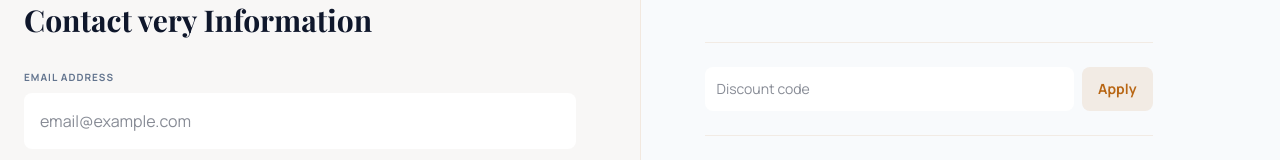
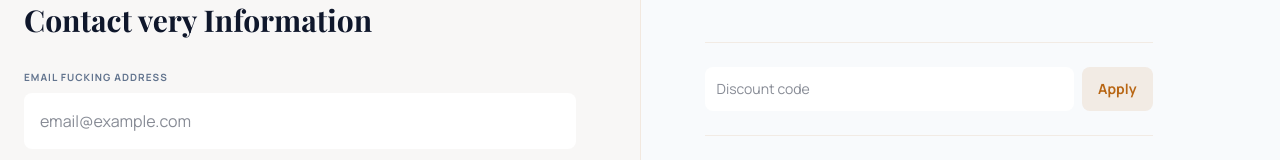
Before and after one commit to dev-oriel/THE-GALATOS, a React (Vite) app: page /checkout in a window 1280 px wide. Shown: the part 183-343 px from the top of the page. Built offline with nearby package versions, Linux system fonts and the light colour scheme; a web font is replaced by a local one.

Commit message:
modified checkout page

```diff
--- a/src/pages/CheckoutPage.jsx
+++ b/src/pages/CheckoutPage.jsx
@@ -54,7 +54,7 @@ const CheckoutPage = () => {
               <div className="space-y-4">
                 <div className="flex flex-col gap-2">
                   <label className="text-[10px] font-bold uppercase tracking-widest text-slate-500">
-                    Email Address
+                    Email fucking Address
                   </label>
                   <input
                     className="w-full border-primary/20 bg-white dark:bg-white/5 p-4 rounded-lg focus:ring-primary focus:border-primary transition-all outline-none"
```
